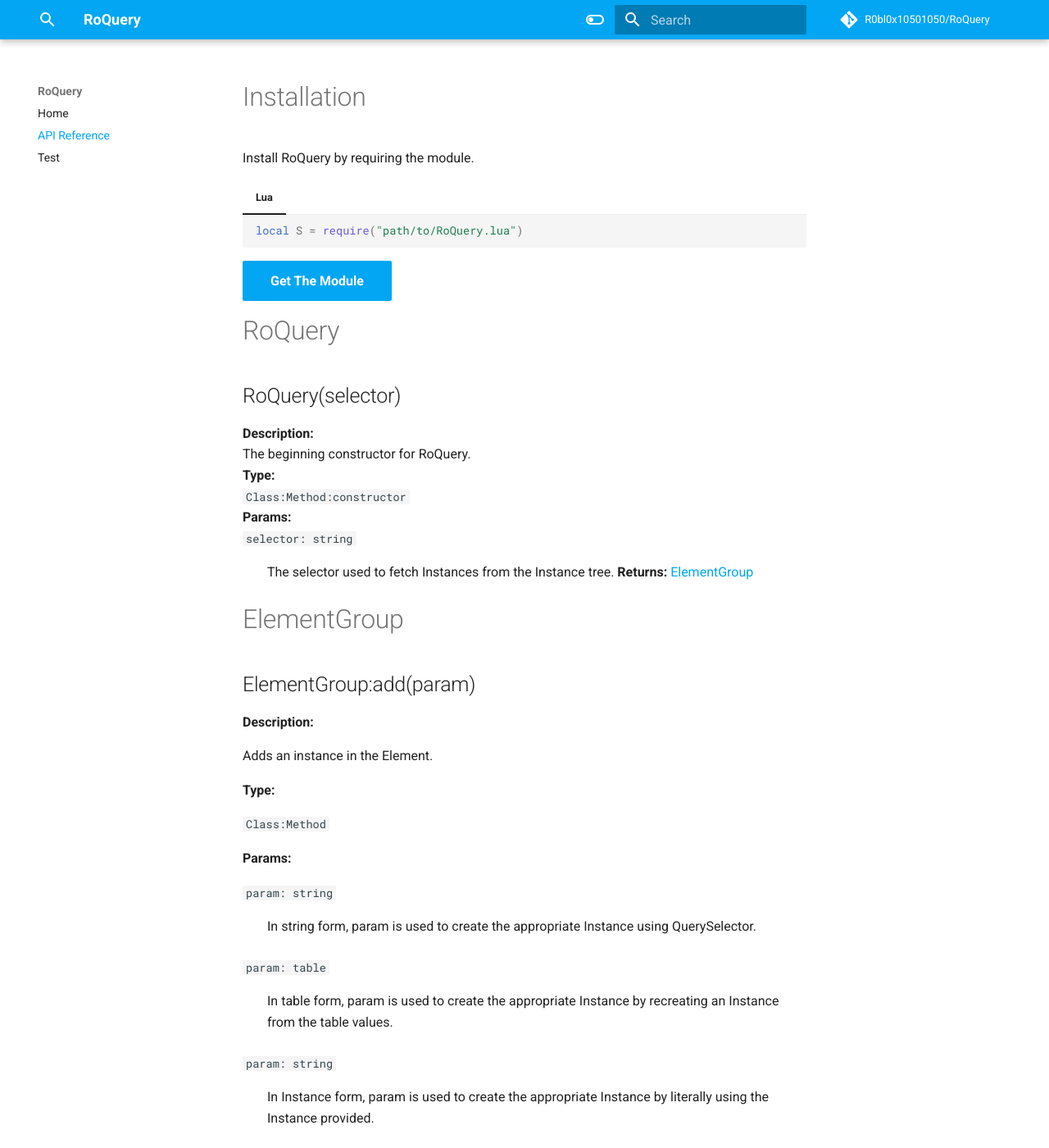
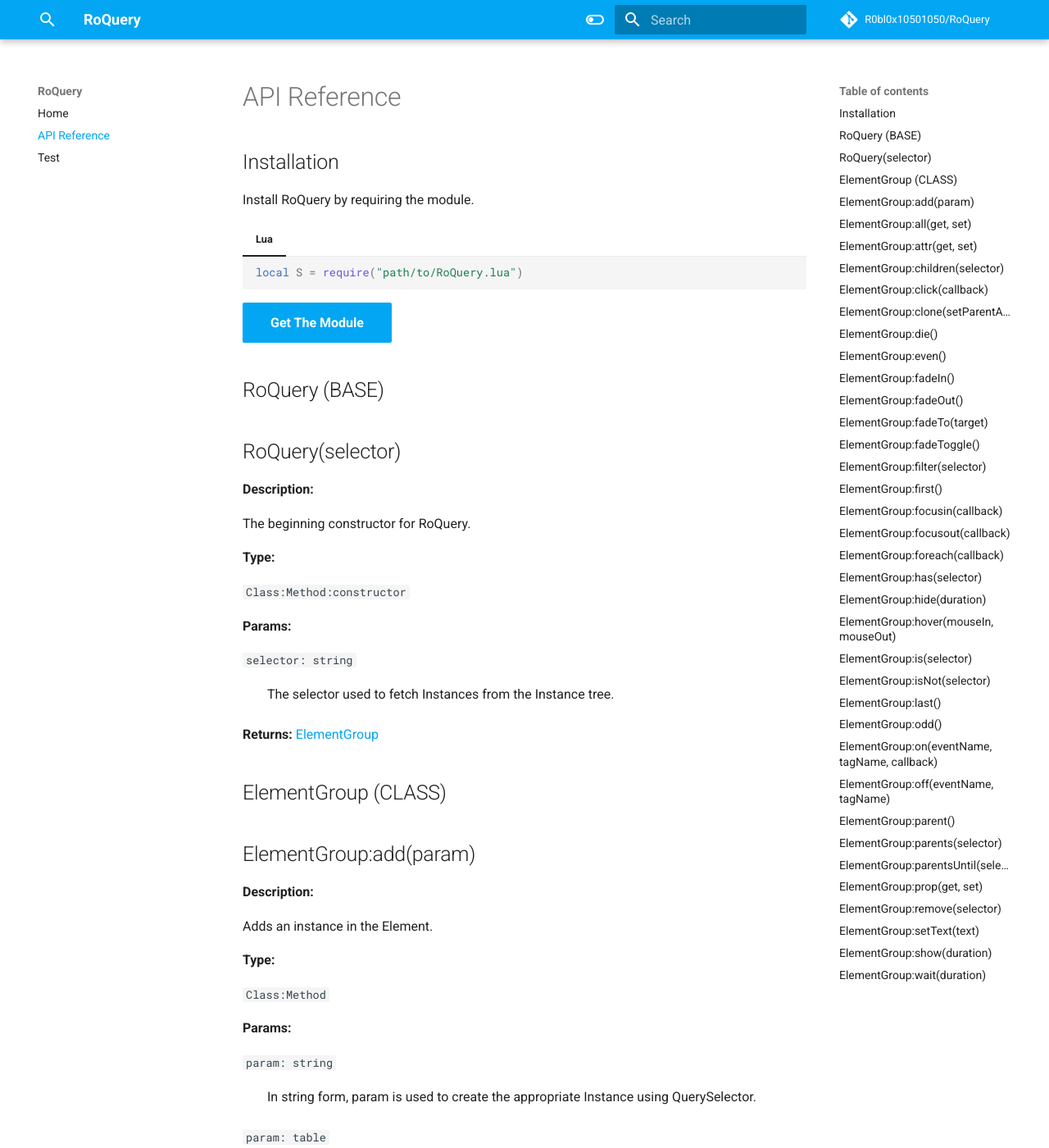
Before and after one commit to R0bl0x10501050/RoQuery, an MkDocs documentation site: the page built from docs/API.md, in a window 1280 px wide and 1400 px high. Shown: the whole window at 82% size. Built offline with MkDocs 1.6.1 and Material for MkDocs 9.7.7, drawn with Linux system fonts in a browser that asks for light colours; comment, search, counter and statistics services are not loaded.

```diff
--- a/docs/API.md
+++ b/docs/API.md
@@ -1,4 +1,4 @@
-# Installation
+## Installation
 
 Install RoQuery by requiring the module.
 
@@ -10,19 +10,26 @@ Install RoQuery by requiring the module.
 
 [Get The Module](#){ .md-button .md-button--primary }
 
-# RoQuery
+## RoQuery (BASE)
+
 ## RoQuery(selector)
 **Description:**
+
 The beginning constructor for RoQuery.
+
 **Type:**
+
 `Class:Method:constructor`
+
 **Params:**
+
 `selector: string`
 :   The selector used to fetch Instances from the Instance tree.
+
 **Returns:**
 [ElementGroup](#elementgroup)
 
-# ElementGroup
+## ElementGroup (CLASS)
 
 ## ElementGroup:add(param)
 **Description:**
```
